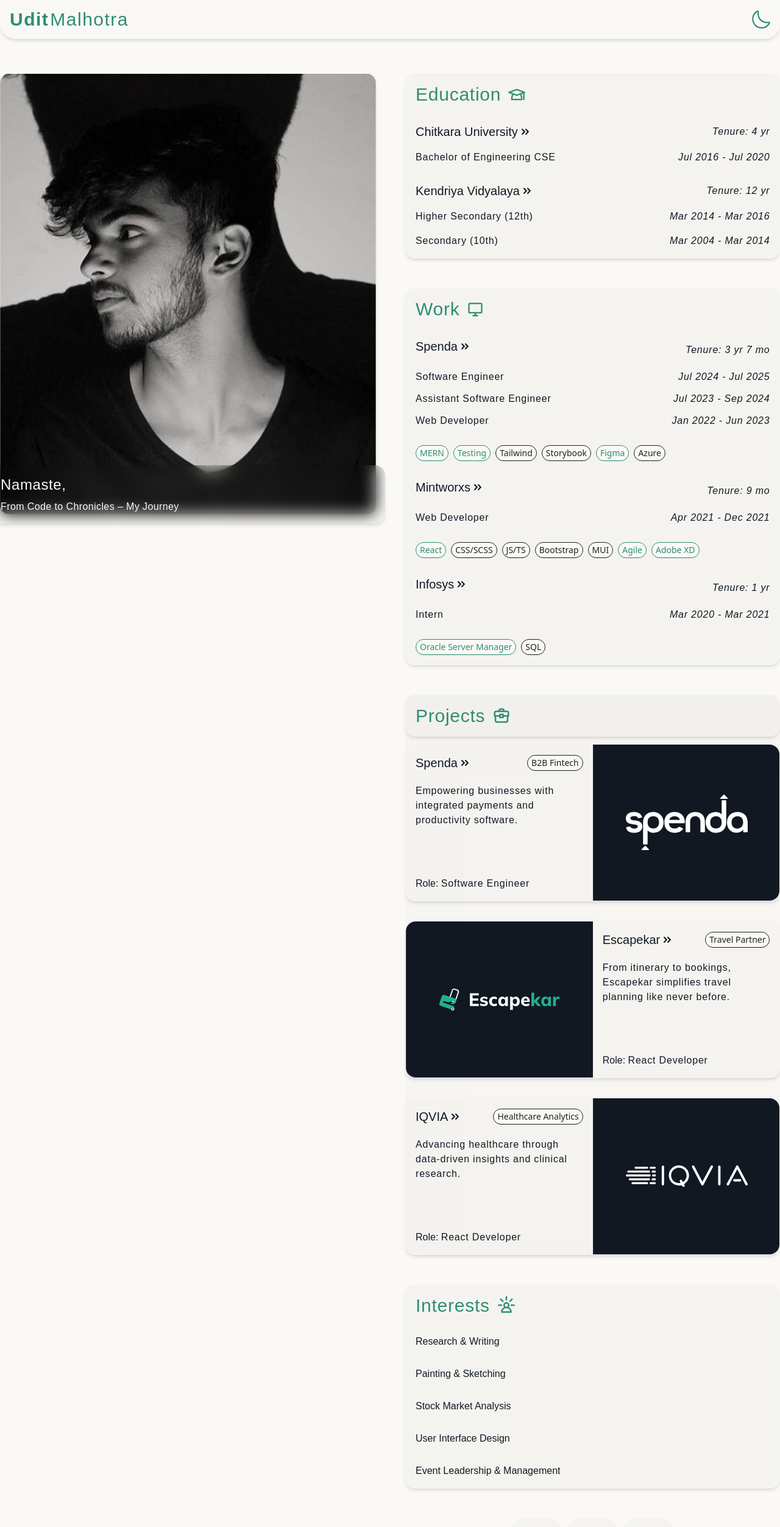
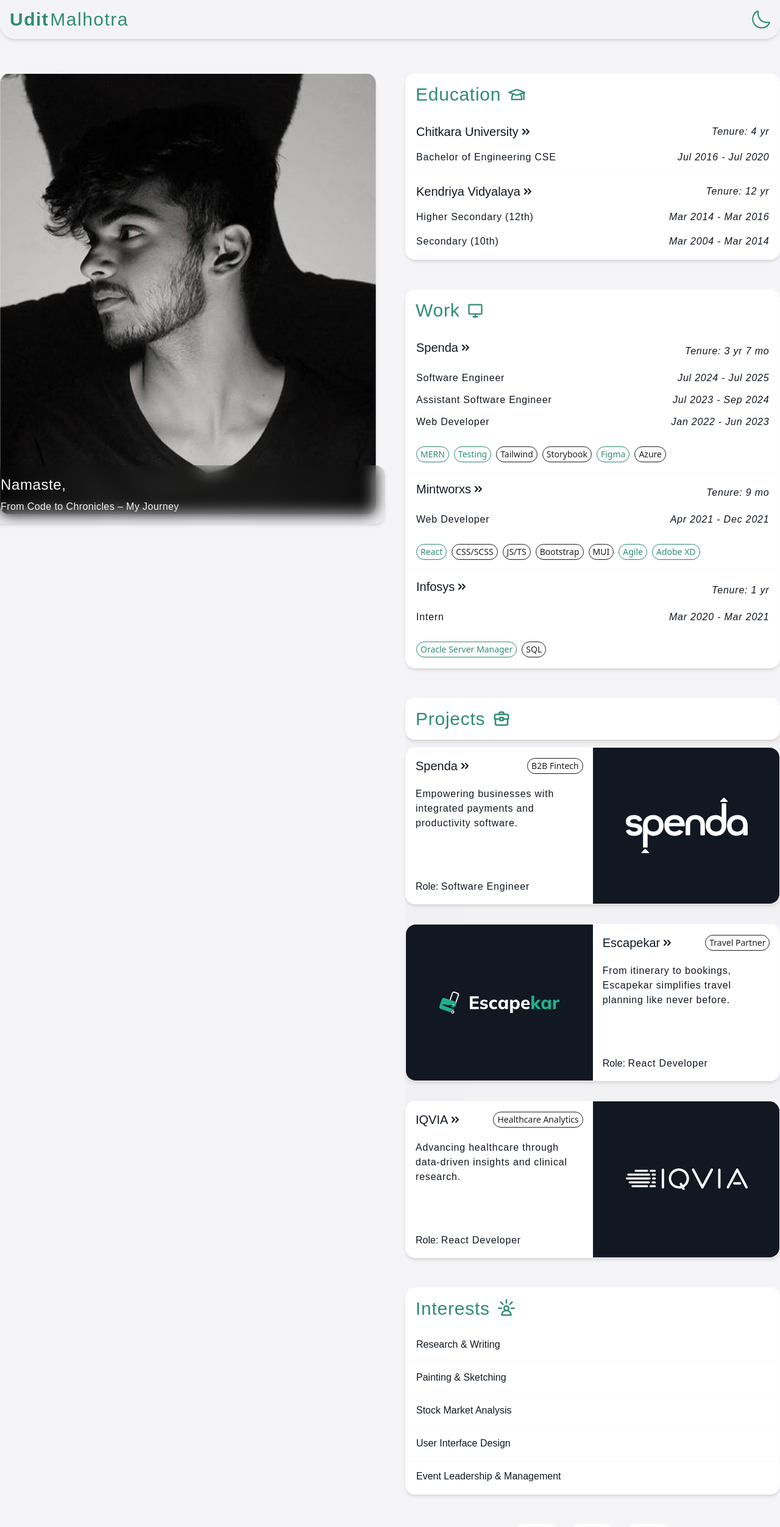
Before and after one commit to uditmalhotraa/udit-portfolio, a React (Vite) app: page /#/ in a window 1280 px wide. Shown: the top 2504 px of the page at 61% size. Built offline with nearby package versions, Linux system fonts and the light colour scheme.

Commit message:
Colour fixes

```diff
--- a/src/components/Chip.tsx
+++ b/src/components/Chip.tsx
@@ -8,7 +8,7 @@ const Chip = (props: ChipProps) => {
   const { text, type } = props;
   return (
     <div
-      className={`rounded-full border py-0.5 px-1.5 text-center text-sm font-light transition-all shadow-sm bg-cream dark:bg-gray ${
+      className={`rounded-full border py-0.5 px-1.5 text-center text-sm font-light transition-all shadow-sm bg-white dark:bg-black ${
         type === "filled"
           ? "border-accent-light dark:border-accent-dark/70 text-accent-light dark:text-accent-dark/70"
           : "border-gray dark:border-cream text-gray dark:text-cream"
--- a/src/screens/Landing.jsx
+++ b/src/screens/Landing.jsx
@@ -98,7 +98,7 @@ export const Landing = () => {
           </div>
           <div className="flex flex-col w-full gap-12 lg:mt-2 lg:min-w-[448px] xl:min-w-[556px] 2xl:min-w-[756px]">
             <div className="setWrapper relative">
-              <div className="z-10 flex flex-col rounded-2xl w-full h-auto border shadow-md border-cream/30 dark:border-gray/30 backdrop-blur-sm bg-gray/[0.025] dark:bg-cream/[0.025] will-change-transform transform-gpu">
+              <div className="z-10 flex flex-col rounded-2xl w-full h-auto border shadow-md border-cream/30 dark:border-gray/30 backdrop-blur-sm bg-white dark:bg-black will-change-transform transform-gpu">
                 <div className="flex flex-row mb-4 pt-4 px-4 gap-3 items-center">
                   <p className=" font-poppins text-3xl font-medium tracking-wide text-accent-light dark:text-accent-dark">
                     Education
@@ -111,7 +111,7 @@ export const Landing = () => {
                     return (
                       <div
                         key={educationData.educationIndex}
-                        className={`flex flex-col border-t border-cream/30 dark:border-gray/30 pt-3 dark:hover:bg-accent-dark/10 hover:bg-accent-light/10 px-4 pb-4 ${
+                        className={`flex flex-col border border-cream/30 dark:border-gray/30 pt-3 dark:hover:bg-accent-dark/10 hover:bg-accent-light/10 px-4 pb-4 ${
                           isLast ? "!rounded-b-2xl" : "rounded-b-none"
                         }`}
                       >
@@ -124,9 +124,8 @@ export const Landing = () => {
                             <ArrowRightIcon className="transition-all duration-300 transform group-hover:translate-x-1 fill-darkgray dark:fill-cream group-hover:fill-accent-light dark:group-hover:fill-accent-dark" />
                           </a>
 
-                          <p className=" font-poppins tracking-wider text-base font-normal text-darkgray dark:text-cream italic">
-                            <span className="font-light">Tenure:</span>{" "}
-                            {educationData?.tenure}
+                          <p className=" font-poppins tracking-wider text-base font-light text-darkgray dark:text-cream italic">
+                            Tenure: {educationData?.tenure}
                           </p>
                         </div>
                         {educationData?.detail.map((educationDataDetail) => (
@@ -140,7 +139,7 @@ export const Landing = () => {
                             <p className=" md:block hidden font-poppins tracking-wider text-base font-normal text-darkgray dark:text-cream mr-3">
                               {educationDataDetail?.fullCertificate}
                             </p>
-                            <p className=" font-poppins tracking-wider text-base font-normal text-darkgray dark:text-cream italic">
+                            <p className=" font-poppins tracking-wider text-base font-light text-darkgray dark:text-cream italic">
                               {educationDataDetail?.year}
                             </p>
                           </div>
@@ -152,7 +151,7 @@ export const Landing = () => {
               </div>
             </div>
             <div className="setWrapper relative">
-              <div className="flex flex-col shadow-md rounded-2xl w-full h-auto border border-cream/30 dark:border-gray/30 backdrop-blur-sm bg-gray/[0.025] dark:bg-cream/[0.025] will-change-transform transform-gpu">
+              <div className="flex flex-col shadow-md rounded-2xl w-full h-auto border border-cream/30 dark:border-gray/30 backdrop-blur-sm bg-white dark:bg-black will-change-transform transform-gpu">
                 <div className="flex flex-row mb-4 pt-4 px-4 gap-3 items-center">
                   <p className=" font-poppins text-3xl font-medium tracking-wide text-accent-light dark:text-accent-dark">
                     Work
@@ -165,7 +164,7 @@ export const Landing = () => {
                     return (
                       <div
                         key={workData.workIndex}
-                        className={`flex flex-col border-t border-cream/30 dark:border-gray/30 pt-3 bg-black/0 dark:hover:bg-accent-dark/10 hover:bg-accent-light/10 pb-4 px-4 ${
+                        className={`flex flex-col border border-cream/30 dark:border-gray/30 pt-3 bg-black/0 dark:hover:bg-accent-dark/10 hover:bg-accent-light/10 pb-4 px-4 ${
                           isLast ? "!rounded-b-2xl" : "rounded-b-none"
                         }`}
                       >
@@ -177,9 +176,8 @@ export const Landing = () => {
                             {workData.companyName}
                             <ArrowRightIcon className="transition-all duration-300 transform group-hover:translate-x-1 fill-darkgray dark:fill-cream group-hover:fill-accent-light dark:group-hover:fill-accent-dark" />
                           </a>
-                          <p className=" font-poppins tracking-wider text-base font-normal text-darkgray dark:text-cream italic">
-                            <span className="font-light">Tenure:</span>{" "}
-                            {workData.tenure}
+                          <p className=" font-poppins tracking-wider text-base font-light text-darkgray dark:text-cream italic">
+                            Tenure: {workData.tenure}
                           </p>
                         </div>
                         {workData.roleDetail.map((roleDetail) => (
@@ -193,7 +191,7 @@ export const Landing = () => {
                             <p className=" hidden md:block font-poppins tracking-wider text-base font-normal text-darkgray dark:text-cream">
                               {roleDetail.fullName}
                             </p>
-                            <p className=" font-poppins tracking-wider text-base font-normal text-darkgray dark:text-cream italic">
+                            <p className=" font-poppins tracking-wider text-base font-light text-darkgray dark:text-cream italic">
                               {roleDetail.period}
                             </p>
                           </div>
@@ -219,7 +217,7 @@ export const Landing = () => {
             </div>
             <div className="setWrapper relative">
               <div className="flex flex-col bg-gray/[0.015] dark:bg-cream/[0.015] rounded-2xl">
-                <div className="flex flex-row gap-3 bg-gray/[0.02] dark:bg-cream/[0.02] items-center rounded-2xl backdrop-blur-sm mb-3 w-full h-auto p-4 border border-b-0 z-10 border-cream/30 dark:border-gray/30 shadow-md will-change-transform transform-gpu">
+                <div className="flex flex-row gap-3 bg-white dark:bg-black items-center rounded-2xl backdrop-blur-sm mb-3 w-full h-auto p-4 border border-b-0 z-10 border-cream/30 dark:border-gray/30 shadow-md will-change-transform transform-gpu">
                   <p className=" font-poppins text-3xl font-medium tracking-wide text-accent-light dark:text-accent-dark">
                     Projects
                   </p>
@@ -229,7 +227,7 @@ export const Landing = () => {
                   {projectsData.map((projectsData) => (
                     <div
                       key={projectsData.projectIndex}
-                      className="flex flex-col backdrop-blur-8px md:flex-row gap-x-0 md:gap-y-0 shadow-md gap-y-4 rounded-2xl w-full h-auto border border-cream/30 dark:border-gray/30 z-10 bg-gray/[0.01] dark:bg-cream/[0.01] dark:hover:bg-accent-dark/10 hover:bg-accent-light/10 will-change-transform transform-gpu"
+                      className="flex flex-col backdrop-blur-8px md:flex-row gap-x-0 md:gap-y-0 shadow-md gap-y-4 rounded-2xl w-full h-auto border border-cream/30 dark:border-gray/30 z-10 bg-white dark:bg-black dark:hover:bg-accent-dark/10 hover:bg-accent-light/10 will-change-transform transform-gpu"
                     >
                       <div
                         className={`${
@@ -274,7 +272,7 @@ export const Landing = () => {
               </div>
             </div>
             <div className="setWrapper relative">
-              <div className="flex flex-col shadow-md rounded-2xl w-full h-auto border border-cream/30 dark:border-gray/30 backdrop-blur-sm bg-gray/[0.025] dark:bg-cream/[0.025] will-change-transform transform-gpu">
+              <div className="flex flex-col shadow-md rounded-2xl w-full h-auto border border-cream/30 dark:border-gray/30 backdrop-blur-sm bg-white dark:bg-black will-change-transform transform-gpu">
                 <div className="flex flex-row items-center mb-4 pt-4 px-4 gap-3">
                   <p className=" font-poppins text-3xl font-medium tracking-wide text-accent-light dark:text-accent-dark">
                     Interests
@@ -287,7 +285,7 @@ export const Landing = () => {
                     return (
                       <div
                         key={interestData.interestIndex}
-                        className={`flex flex-col border-t border-cream/30 dark:border-gray/30 pt-3 bg-black/0 dark:hover:bg-accent-dark/10 hover:bg-accent-light/10 pb-4 px-4 ${
+                        className={`flex flex-col border border-cream/30 dark:border-gray/30 pt-3 bg-black/0 dark:hover:bg-accent-dark/10 hover:bg-accent-light/10 pb-4 px-4 ${
                           isLast ? "!rounded-b-2xl" : "rounded-b-none"
                         }`}
                       >
@@ -308,7 +306,7 @@ export const Landing = () => {
                 <a
                   tabIndex={0}
                   key={socialData.socialIndex}
-                  className="flex flex-col justify-center items-center shadow-md rounded-2xl w-auto h-auto p-3 cursor-pointer border border-cream/30 dark:border-gray/30 hover:border-accent-light dark:hover:border-accent-dark backdrop-blur-sm bg-gray/[0.025] dark:bg-cream/[0.025] dark:hover:bg-accent-dark/[0.05] hover:bg-accent-light/[0.06]"
+                  className="flex flex-col justify-center items-center shadow-md rounded-2xl w-auto h-auto p-3 cursor-pointer border border-cream/30 dark:border-gray/30 hover:border-accent-light dark:hover:border-accent-dark backdrop-blur-sm bg-white dark:bg-black dark:hover:bg-accent-dark/[0.05] hover:bg-accent-light/[0.06]"
                   href={socialData.link}
                   alt={`${socialData.name} Link`}
                   aria-label={`Find Udit at ${socialData.name} platform and connect`}
--- a/tailwind.config.js
+++ b/tailwind.config.js
@@ -6,7 +6,7 @@ export default {
     colors: {
       transparent: "transparent",
       // cream: "#efebdb",
-      cream: "#FAF9F6",
+      cream: "#F5F5F7",
       // gray: "#15202B",
       gray: "#212121",
       darkgray: "#111822",
```
